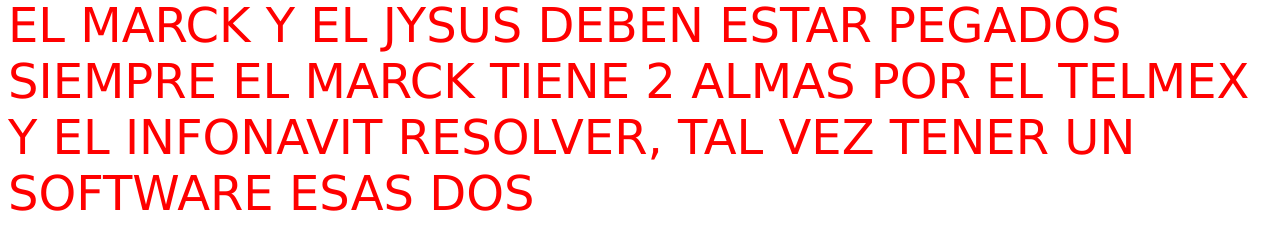
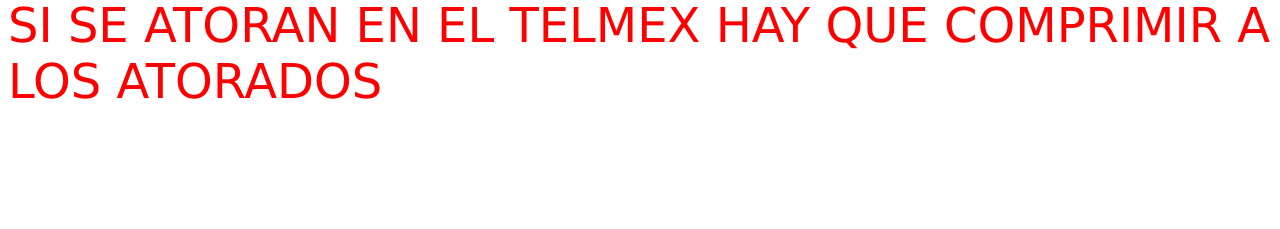
Before and after one commit to sakuramikukawaii/WorkofophanimforJoseph, a plain HTML site: page index.html in a window 1280 px wide. Shown: the part 591-820 px from the top of the page. Drawn offline with Linux system fonts and the light colour scheme.

Commit message:
index.html

```diff
--- a/index.html
+++ b/index.html
@@ -11,10 +11,7 @@
 
 
 <font color="red" face="verdana" size=" 100 px">
-EL MARCK Y EL JYSUS DEBEN ESTAR PEGADOS SIEMPRE
- EL MARCK TIENE 2 ALMAS
- POR EL TELMEX Y EL INFONAVIT
- RESOLVER, TAL VEZ TENER UN SOFTWARE ESAS DOS
+SI SE ATORAN EN EL TELMEX HAY QUE COMPRIMIR A LOS ATORADOS
   </font>
 
   <br>
```
